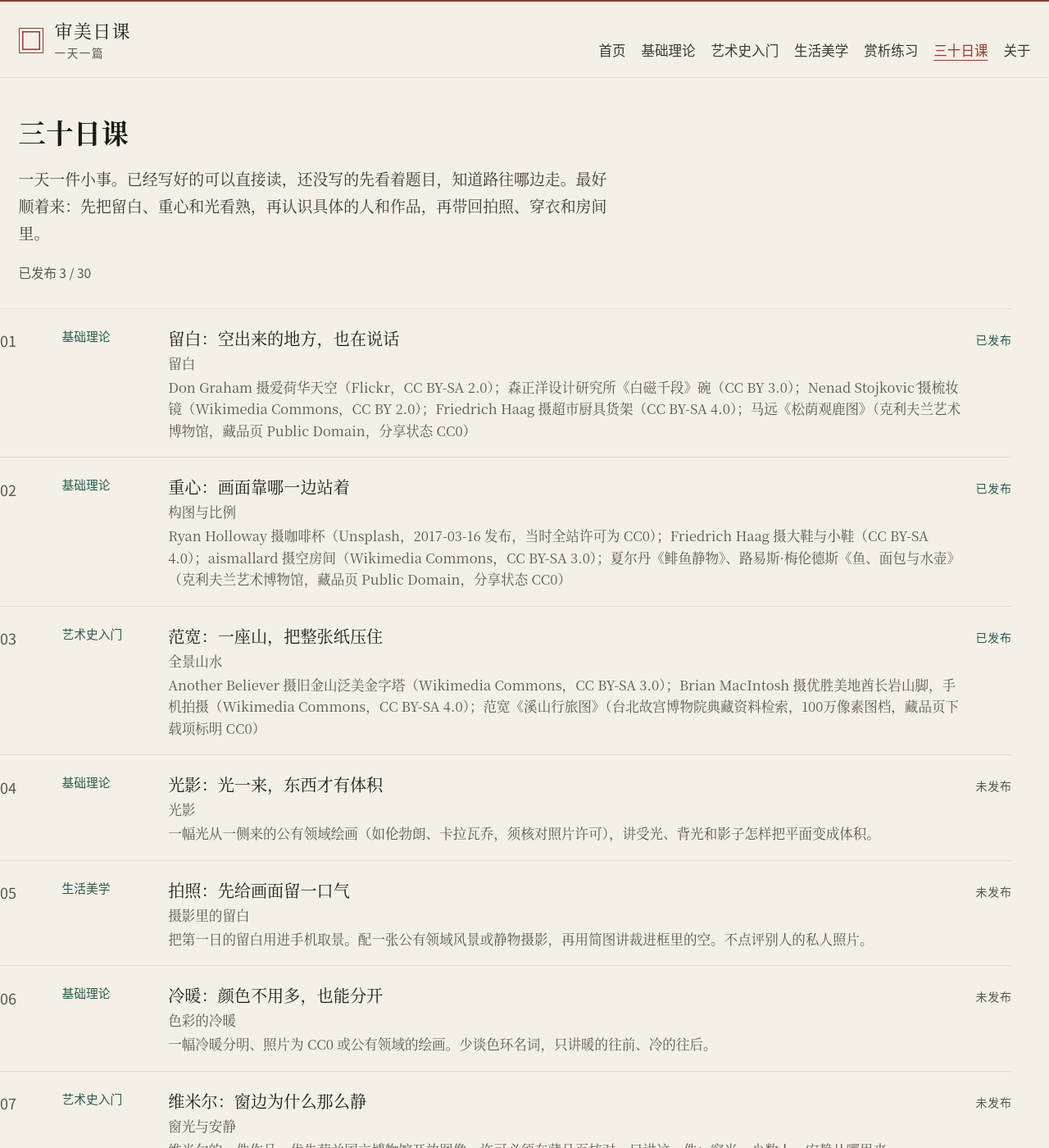
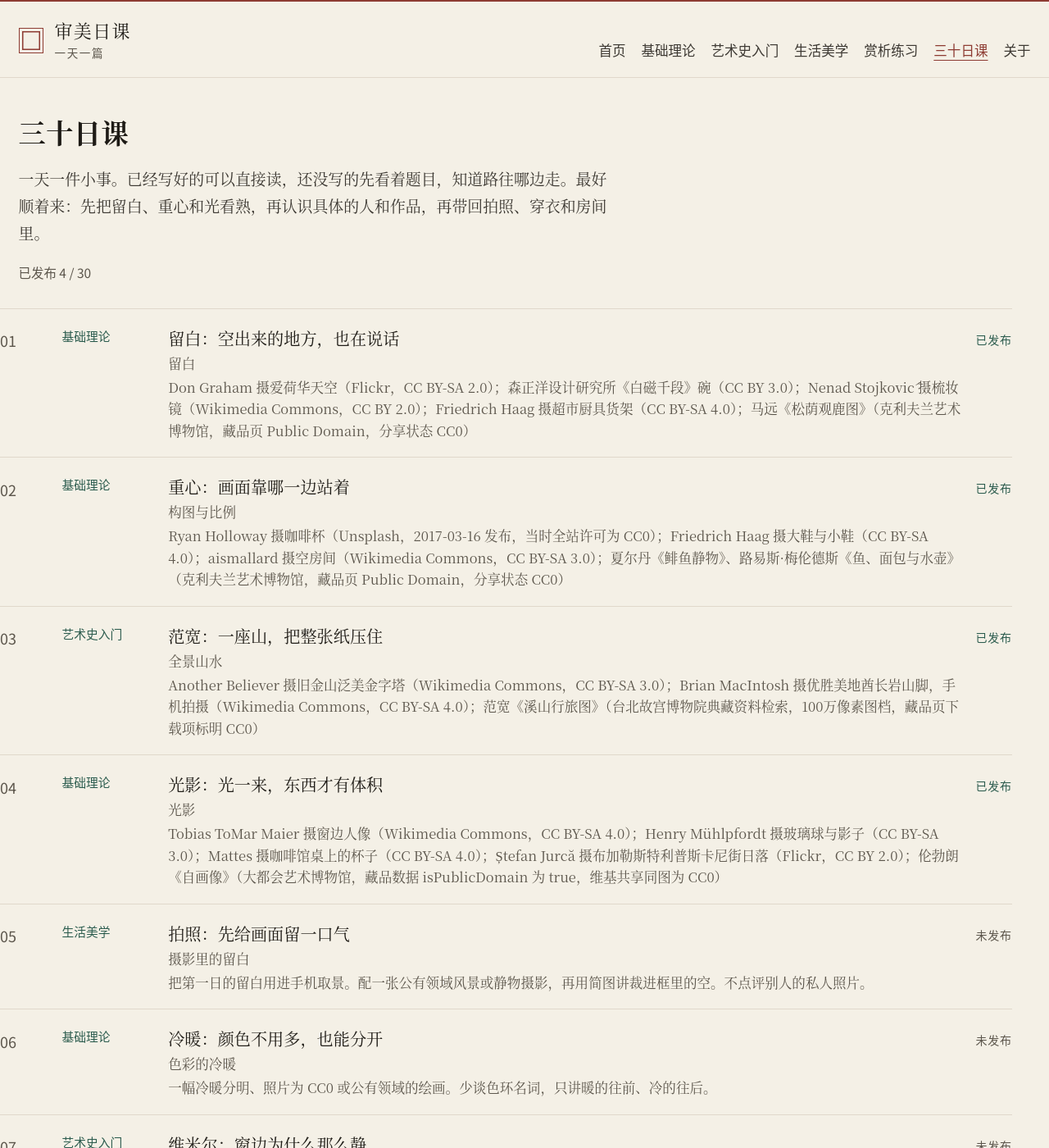
Before and after one commit to 57cx/aesthetics-daily, a Jekyll site: the page built from curriculum.html, in a window 1280 px wide and 1400 px high. Shown: the whole window at 82% size. Built offline with Jekyll 4.4.1, drawn with Linux system fonts in a browser that asks for light colours.

Commit message:
Publish day 4 on light that gives things their volume. (#5)
Co-authored-by: Cursor Agent <cursoragent@cursor.com>
Co-authored-by: 57cx <57cx@users.noreply.github.com>

```diff
--- a/_data/curriculum.yml
+++ b/_data/curriculum.yml
@@ -30,8 +30,9 @@
   title: "光影：光一来，东西才有体积"
   category: 基础理论
   topic: 光影
-  examples: "一幅光从一侧来的公有领域绘画（如伦勃朗、卡拉瓦乔，须核对照片许可），讲受光、背光和影子怎样把平面变成体积。"
-  published: false
+  examples: "Tobias ToMar Maier 摄窗边人像（Wikimedia Commons，CC BY-SA 4.0）；Henry Mühlpfordt 摄玻璃球与影子（CC BY-SA 3.0）；Mattes 摄咖啡馆桌上的杯子（CC BY-SA 4.0）；Ștefan Jurcă 摄布加勒斯特利普斯卡尼街日落（Flickr，CC BY 2.0）；伦勃朗《自画像》（大都会艺术博物馆，藏品数据 isPublicDomain 为 true，维基共享同图为 CC0）"
+  published: true
+  date: 2026-11-15
 -
   day: 5
   title: "拍照：先给画面留一口气"
--- /dev/null
+++ b/_posts/2026-11-15-day-04-guangying.md
@@ -0,0 +1,162 @@
+---
+layout: article
+title: "光影：光一来，东西才有体积"
+description: "先看窗边的脸、一颗玻璃球和咖啡馆桌上的影子，再留一张伦勃朗的自画像，你自己对光从哪来。"
+date: 2026-11-15 08:00:00 +0800
+day: 4
+category: 基础理论
+topic: 光影
+permalink: /days/04/
+image: /assets/images/day-04/window-face.jpg
+image_alt: "一个长发的人站在窗边。光从右边的窗户打在她靠近窗的半边脸上，另一边落在影子里，身后的墙上有她的影子。"
+image_width: 1600
+image_height: 1200
+---
+
+<p class="core"><span class="core-label">一句话</span>光从一边来，一边亮、一边暗，东西才鼓起来，有了厚度。</p>
+
+## 图例讲解
+
+前几天看的是空出来的地方，是画面靠哪边站，是一座山把整张画面压满。今天只看光。
+
+标题里的「体积」，就是这个厚度。它占着一块地方，有前面，有后面，不是扁扁地贴在画面上。这个词不用背。
+
+先别记名词。你把手机拿到窗边，拍一张就行。
+
+<figure class="plate">
+  <img src="{{ '/assets/images/day-04/window-face.jpg' | relative_url }}" width="1600" height="1200" alt="一个长发的人站在窗户左边。光从右边打在她靠近窗的半边脸上和肩上，另一边暗下去，身后的墙上有一块影子。窗台上有一盆绿叶。">
+  <figcaption>
+    <span class="cap-title">Tobias ToMar Maier 摄，窗边的人</span>
+    <span class="cap-meta">文件页日期写着 2025 年 5 月 10 日。人站在窗户左边，光从右边的窗进来。文件页的说明是一张窗光人像。本站只把宽缩到 1600 像素，没有裁切。</span>
+    <span class="cap-license"><a href="https://commons.wikimedia.org/wiki/File:Faux_wrap_style_blouse.jpg">维基共享文件页</a> · 作者 Tobias ToMar Maier，许可：<a href="https://creativecommons.org/licenses/by-sa/4.0/">CC BY-SA 4.0</a>。文件页写明这是作者自己的照片，并写了拍摄对象同意公开。要署他的名，并链到这个许可。改过的图如果再给人用，也得用同样的许可。</span>
+  </figcaption>
+</figure>
+
+人站在窗的左边。光从右边的窗户进来。靠近窗的半边脸是亮的，另一边暗下去。身后的墙上还有她的影子。
+
+亮的那半边，脸颊和鼻子是分开的。暗的那半边不是脏，是脸自己把光挡住了。你用手机站在窗边这么拍，拍出来也是这样。
+
+光要是从正面平平打过来，两边一样亮，鼻子就贴回去。脸变成一块板。
+
+再看一个圆的东西。圆的，最容易看出鼓没鼓。
+
+<figure class="plate">
+  <img src="{{ '/assets/images/day-04/glass-marble.jpg' | relative_url }}" width="1600" height="1067" alt="一颗黄、红、绿条纹的玻璃球放在蓝白格子的右边。球的右上有一块亮，左边较暗，影子往左下方拉得很长。" loading="lazy">
+  <figcaption>
+    <span class="cap-title">Henry Mühlpfordt 摄，玻璃球和它的影子</span>
+    <span class="cap-meta">2007 年 2 月 14 日。一颗带彩色条纹的玻璃球，放在蓝白格子上。本站只把宽缩到 1600 像素，没有裁切。</span>
+    <span class="cap-license"><a href="https://commons.wikimedia.org/wiki/File:Glasmurmel_mit_Schatten_auf_kariertem_Grund_2007_02_14.JPG">维基共享文件页</a> · 作者 Henry Mühlpfordt（维基共享用户名 Wimox），许可：<a href="https://creativecommons.org/licenses/by-sa/3.0/">CC BY-SA 3.0</a>。文件页写明这是作者自己的照片。要署他的名，并链到这个许可。改过的图如果再给人用，也得用同样的许可。</span>
+  </figcaption>
+</figure>
+
+光从右上方来。球的右上角有一小块特别亮。左边暗下去。影子往左下方拖，拉得很长，边也很清楚。
+
+这三块各有一个名字。
+
+光打到的那一面，有人叫受光面。就是亮的那一面。自己挡住光的那一面，叫背光面。落在桌上、地上的那块暗，叫投影。三个词不用背。你说「亮的一边、暗的一边、地上的影子」就够了。
+
+三块都在，它才是一颗球。少了暗的一边，它像一个贴上去的圆片。少了地上的影子，它像浮在格子上，不落地。
+
+购物软件里的瓶子、鞋子、杯子，常常就是这么拍的。一件东西，光从旁边来，底下留一块影子。瓶子才像立在桌上，不是一张剪下来的贴纸。光从正面打平了，四边一样亮，瓶子就薄。
+
+咖啡馆的桌子也是。
+
+<figure class="plate">
+  <img src="{{ '/assets/images/day-04/cafe-cup-shadow.jpg' | relative_url }}" width="1600" height="1092" alt="浅色石桌上，左边一盘苹果卷和奶油，右边一杯卡布奇诺。杯子、盘子和叉子都在右下方拖出一块颜色深、边很齐的影子。" loading="lazy">
+  <figcaption>
+    <span class="cap-title">Mattes 摄，咖啡馆桌上的杯子</span>
+    <span class="cap-meta">2021 年 10 月 2 日，德国巴伐利亚。文件页上的地点是 Fischbachau 的 Winkl，咖啡馆 Café Winklstüberl。手机俯拍。桌上是苹果卷、奶油和一杯卡布奇诺。本站只把宽缩到 1600 像素，没有裁切。</span>
+    <span class="cap-license"><a href="https://commons.wikimedia.org/wiki/File:GER_%E2%80%94_BY_%E2%80%93_Oberbayern_%E2%80%94_Lkr._Miesbach_%E2%80%94_Gemeinde_Fischbachau_%E2%80%94_Winkl_%E2%80%94_Leitzachtal_Str._68_(Caf%C3%A9_Winklst%C3%BCberl_%E2%80%94_Apfelstudel_mit_Sahne_und_Cappucino)_Mattes_2021.jpg">维基共享文件页</a> · 作者 Mattes（维基共享用户 Mateus2019，用户页写明这是 Mattes 的新账号），许可：<a href="https://creativecommons.org/licenses/by-sa/4.0/">CC BY-SA 4.0</a>。文件页写明自己拍摄。要署 Mattes 的名，并链到这个许可。改过的图如果再给人用，也得用同样的许可。</span>
+  </figcaption>
+</figure>
+
+先别看蛋糕。看杯子底下那块影子。
+
+太阳从左上方过来。杯子、盘子、叉子，都在右下方拖出一块影子。影子颜色深，边很齐。
+
+你看见影子，就知道杯子是立着的，盘子是有厚度的。不是画在桌面上的两个圈。这张还不是傍晚，影子已经够长。太阳再低一点，影子会更长。下一张就是。
+
+<figure class="plate">
+  <img src="{{ '/assets/images/day-04/lipscani-sunset.jpg' | relative_url }}" width="1600" height="1067" alt="一条老街的傍晚。太阳在街的尽头，近处的楼和阳伞是暗的，路上的人拖着长长的影子，朝镜头这边过来。" loading="lazy">
+  <figcaption>
+    <span class="cap-title">Ștefan Jurcă《利普斯卡尼街的日落》</span>
+    <span class="cap-meta">Flickr 标题 Bucharest - Sunset on Lipscani Street。Ștefan Jurcă（Flickr 上写 Stefan Jurca），2016 年 7 月 21 日傍晚，罗马尼亚布加勒斯特，利普斯卡尼街。本站只把宽缩到 1600 像素，没有裁切。</span>
+    <span class="cap-license"><a href="https://www.flickr.com/photos/stefanjurca/28592940111/">Flickr 照片页</a> · <a href="https://commons.wikimedia.org/wiki/File:Bucharest_-_Sunset_on_Lipscani_Street_(28592940111).jpg">维基共享文件页</a> · 许可：<a href="https://creativecommons.org/licenses/by/2.0/">CC BY 2.0</a>。照片页上的许可写着 CC BY 2.0。可以复制、修改、传播，包括商用；要署 Ștefan Jurcă 的名，并链到这个许可。</span>
+  </figcaption>
+</figure>
+
+太阳在街的尽头，很低。近处的楼、伞、灯柱是暗的，尽头是亮的。路上的人拖着长影子，影子朝镜头这边过来。
+
+人要是没有脚下那条影子，会像贴在路上。有了影子，你才觉得他们站在地上。伞也是。刚才桌上那只杯子，放到这条街上，还是同一件事：光从低处来，影子被拉长，东西才落地。
+
+还有两种光，你今晚就能试，不用出门。
+
+夜里把天花板的灯关了。手机屏幕凑到脸的一边。靠近屏幕的那边亮，另一边暗。鼻子又鼓出来。这跟窗边那张是一件事，只是光小一点。
+
+天花板上的灯从正上方打下来，两边差不多亮，影子又短又淡，挤在脚底下。脸和杯子都会扁一点。你把一盏台灯挪到旁边，影子拉长，东西又鼓回来。
+
+三百多年前，有个荷兰画家也只留一边的光。他叫伦勃朗。脸靠近光的那边亮，另一边暗下去。跟你窗边那张是一件事。画留到最后，你自己对。
+
+## 好与不好的对比
+
+下面两张不是照片，是示意。可以想成一颗球，也可以想成购物页上的一个瓶子。一边只有一处光。另一边几处光一起打。
+
+<div class="compare">
+  <figure>
+    <img src="{{ '/assets/images/day-04/compare-side.svg' | relative_url }}" width="640" height="640" alt="示意图：一个圆球，左上有一条亮边，右边有几条暗线，地上只有一块往右的影子。">
+    <figcaption>
+      <span class="label">这样更妥</span>
+      亮在一边，暗在另一边。地上只有一块影子。
+    </figcaption>
+  </figure>
+  <figure>
+    <img src="{{ '/assets/images/day-04/compare-flat.svg' | relative_url }}" width="640" height="640" alt="示意图：同一个圆，四周有三处小光，地上有三块朝不同方向的影子。">
+    <figcaption>
+      <span class="label">这样发闷</span>
+      三处光，三块影子，各朝一个方向。
+    </figcaption>
+  </figure>
+</div>
+
+先说右边为什么看着累。三块影子朝三个方向，三个亮点又散在四周。眼睛刚停在一块影子上，另一块又来。你不知道哪边是前，哪边是后。看两眼就想挪开。
+
+左边只做了一件事。亮边在左上，暗线在右边，地上只有一块影子。你先看见那条亮边，再顺着暗的一边看到影子。球就立住了。
+
+还有一句要说清楚。暗不是越黑越好。暗是为了让亮的那边被看见。全黑了，东西又没了。
+
+<section class="practice">
+  <h2 id="小练习">小练习</h2>
+  <p>今晚不用出门。一只杯子就行。五分钟够了。</p>
+  <p>用手机拍两张。没有手机的话，在纸上画也行。</p>
+  <p>第一张：把杯子放在窗边，或者把台灯放在杯子旁边。让影子拖到桌上。纸上画的话，画一个圆，左边留一条亮边，右边画几条暗线，旁边画一块影子。</p>
+  <p>第二张：打开天花板的灯，或者把灯移到杯子正上方。影子会变短、变淡。纸上就只画一个干净的圆，不要影子。</p>
+  <p>两张放在一起看。哪一张杯子是立着的？哪一张像贴在纸上？</p>
+  <p>用一句话写下来。不用写得美。比如：「旁边打光的那张，我先看到亮边，再看到影子，杯子是鼓的。」写完，今天的练习就结束了。</p>
+</section>
+
+## 赏析练习
+
+最后看伦勃朗。荷兰人，1606 年到 1669 年。这张画在 1660 年，画的是他自己。那一年他五十四岁。馆方标题是 Self-Portrait。我们叫它《自画像》。中文名是按这个标题译的。
+
+他戴一顶深色的软帽，穿一件深色的衣服。背景也暗。先别判断光从哪来。看够一分钟，再答题。
+
+挑两个问题就够。没有标准答案，写给自己。
+
+<figure class="plate">
+  <img src="{{ '/assets/images/day-04/rembrandt-self-portrait.jpg' | relative_url }}" width="1319" height="1600" alt="伦勃朗《自画像》。一个戴深色软帽、穿深色衣服的老人。脸的一边更亮，另一边更暗，帽子、衣服和背景都是暗的。画的四周有一圈深色边。" loading="lazy">
+  <figcaption>
+    <span class="cap-title">伦勃朗《自画像》</span>
+    <span class="cap-meta">馆方标题 Self-Portrait。中文名是按这个标题译的。伦勃朗（Rembrandt van Rijn，1606–1669），荷兰，1660 年。布面油画，约 80.3 × 67.3 厘米。大都会艺术博物馆，藏品号 14.40.618，Benjamin Altman 遗赠，1913 年入藏。原图四周有一圈深色边，本站留着，没有裁掉。本站只把高缩到 1600 像素。</span>
+    <span class="cap-license"><a href="https://www.metmuseum.org/art/collection/search/437397">藏品页</a> · <a href="https://commons.wikimedia.org/wiki/File:Self-Portrait_MET_DP-16323-001.jpg">维基共享文件页</a> · 许可：Public Domain。馆方藏品数据写明 isPublicDomain 为 true，原图在 images.metmuseum.org，文件注释写着这是伦勃朗的 Self-Portrait。同一张扫描由馆方捐到维基共享，文件页许可是 <a href="https://creativecommons.org/publicdomain/zero/1.0/">CC0</a>，来源链到上面的藏品页。标成 CC0 的图不要求署名。</span>
+  </figcaption>
+</figure>
+
+<ol class="questions">
+  <li>你觉得光从哪一边来？你是看脸上亮的那一块，还是看帽子底下那块暗？</li>
+  <li>鼻子上有没有一条更亮的边？它让鼻子往前鼓，还是还贴在脸上？</li>
+  <li>帽子、衣服、背景都暗。脸为什么还被你看见？是因为脸比它们亮，还是因为脸的形状先抓住了你？</li>
+  <li>如果把暗的那半边也照得跟亮的那半边一样，这张脸还立得住吗？</li>
+  <li>跟你窗边那张自拍比。哪一处是一回事？说一个你看见的地方。</li>
+</ol>
+
+<p class="colophon">窗边的人、玻璃球、咖啡馆的杯子、街上的日落，四张照片都下载到本站，只把最长边缩到 1600 像素以内，没有裁切。伦勃朗这张来自大都会艺术博物馆的开放图像，同样只缩小，没有裁切，四周的深色边留着。两张对照图是本站画的示意，不是某件作品，也不拿来笑话谁。许可和署名都写在每张图的图注里。</p>
```
Also changed, not shown: assets/images/day-04/cafe-cup-shadow.jpg (added), assets/images/day-04/compare-flat.svg (added), assets/images/day-04/compare-side.svg (added), assets/images/day-04/glass-marble.jpg (added), assets/images/day-04/lipscani-sunset.jpg (added), assets/images/day-04/rembrandt-self-portrait.jpg (added), assets/images/day-04/window-face.jpg (added).
